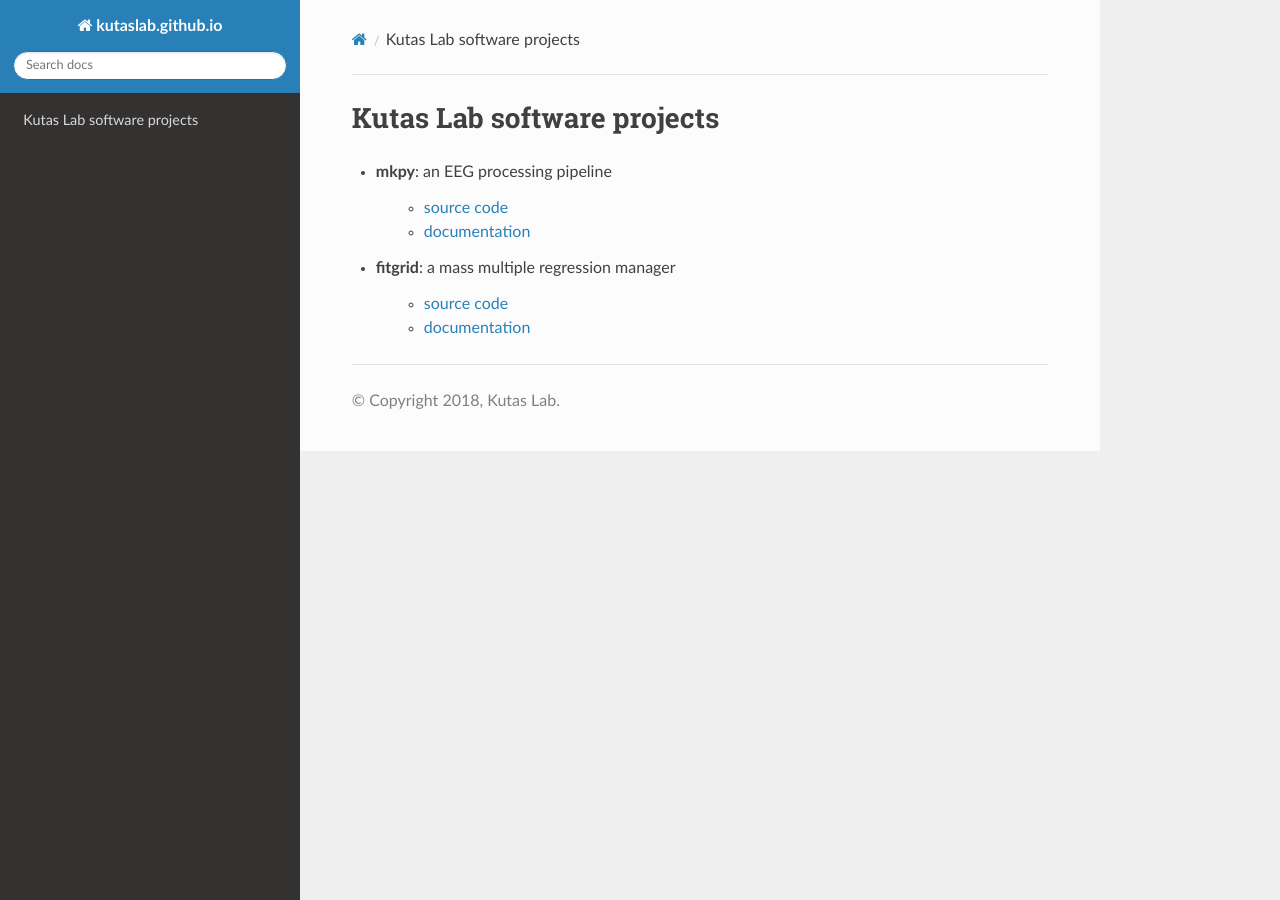
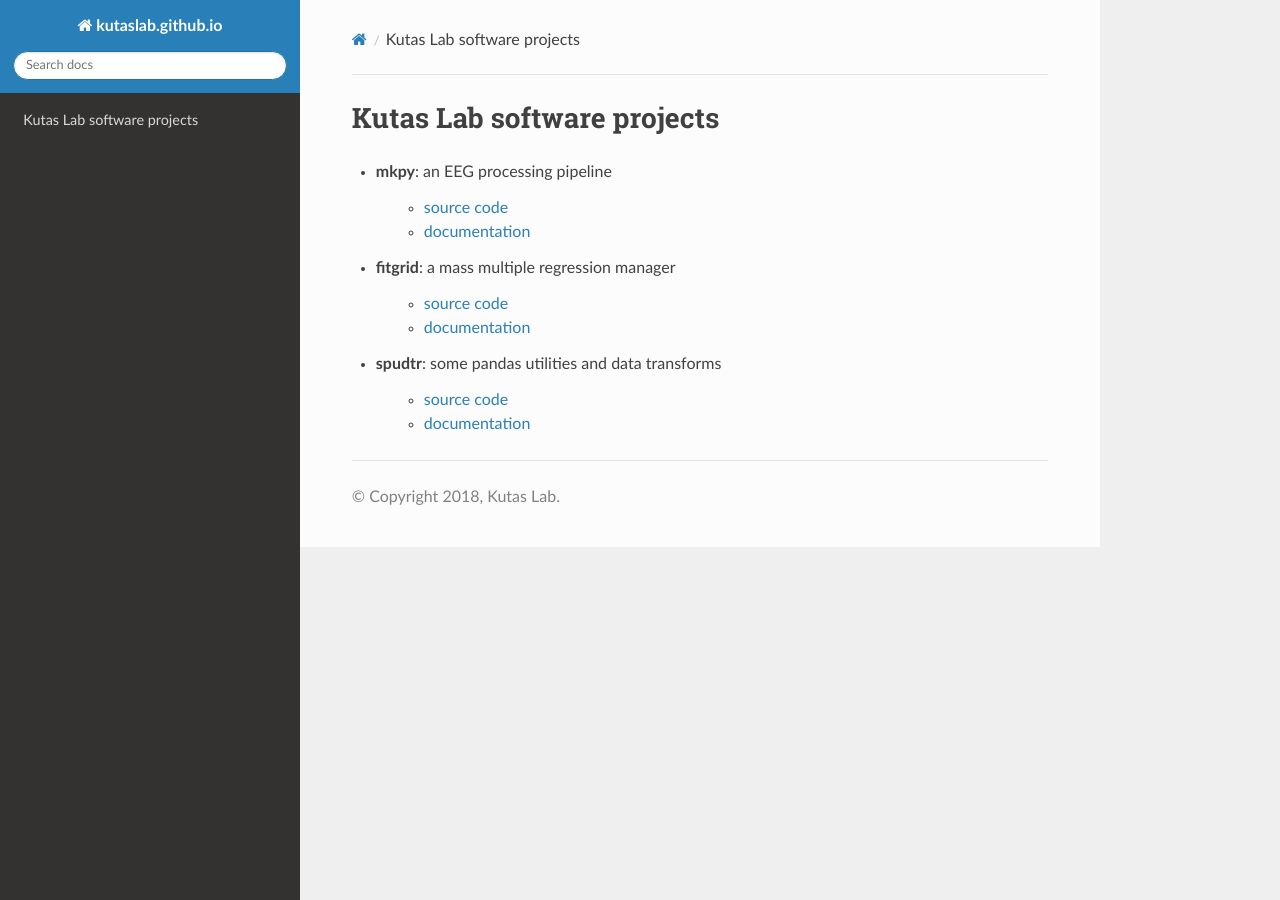
Before and after one commit to kutaslab/kutaslab.github.io, a Sphinx documentation site: the page built from source/index.rst, in a window 1280 px wide. Built offline with Sphinx 7.4.7 and the Read the Docs theme 2.0.0, drawn with Linux system fonts in a browser that asks for light colours.

Commit message:
Update index.rst

```diff
--- a/source/index.rst
+++ b/source/index.rst
@@ -15,3 +15,9 @@ Kutas Lab software projects
 
    * `source code <https://github.com/kutaslab/fitgrid>`_
    * `documentation <https://kutaslab.github.io/fitgrid>`_
+
+
+* **spudtr**: some pandas utilities and data transforms
+
+   * `source code <https://github.com/kutaslab/spudtr>`_
+   * `documentation <https://kutaslab.github.io/spudtr>`_
```
